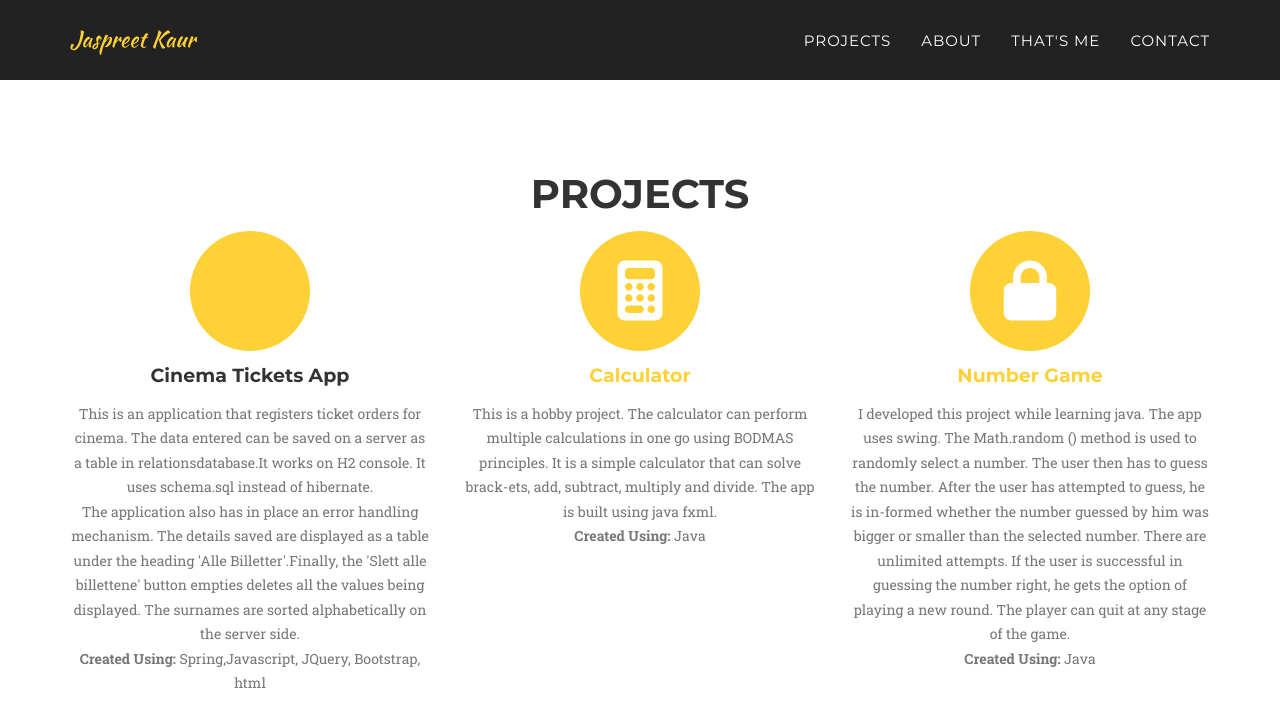
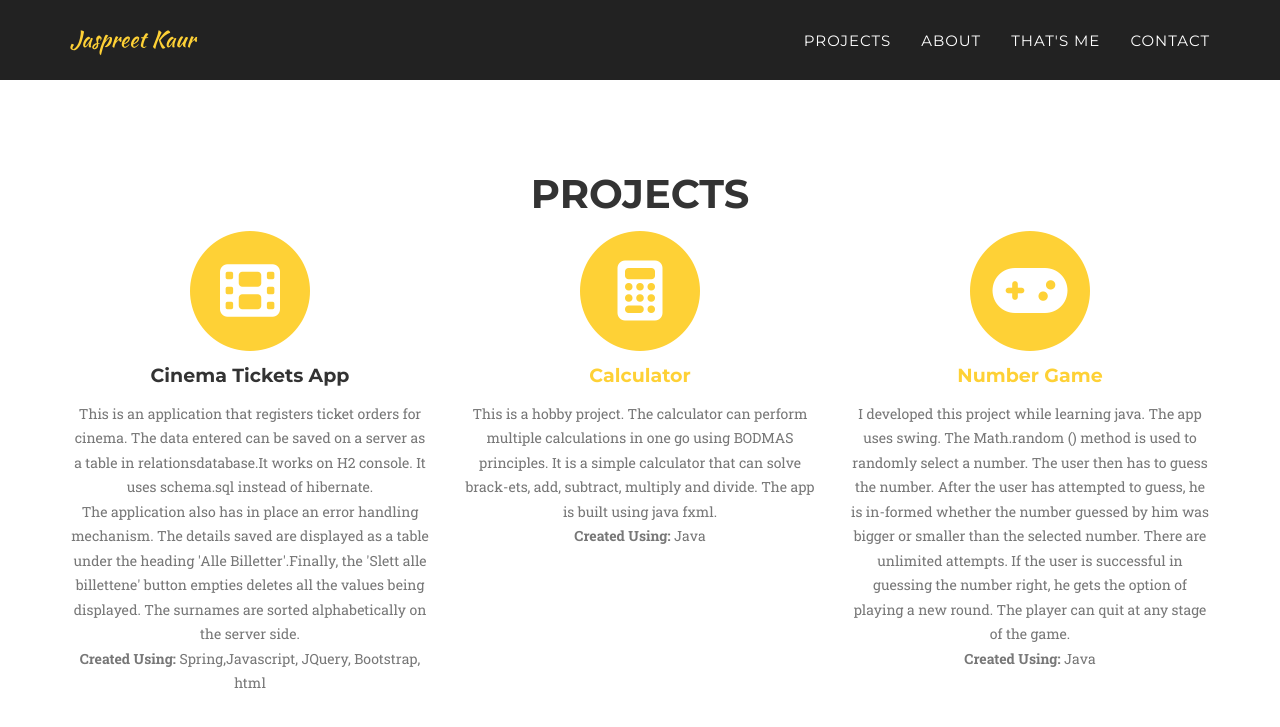
Before and after one commit to jas2908/jas2908.github.io, a Jekyll site: the page built from index.html, in a window 1280 px wide and 900 px high, scrolled down 736 px. Shown: the top 727 px of the window. Built offline with Jekyll 4.4.1, drawn with Linux system fonts in a browser that asks for light colours; nearby versions of some CDN libraries; some web fonts are replaced.

Commit message:
updated icons

```diff
--- a/_includes/services.html
+++ b/_includes/services.html
@@ -13,7 +13,7 @@
                     <span class="fa-stack fa-4x">
                         <i class="fa fa-circle fa-stack-2x text-primary"></i>
 <!--                        <i class="fa fa-shopping-cart fa-stack-1x fa-inverse"></i>-->
-                        <i class="fa-solid fa-film" fa-stack-1x fa-inverse></i>
+                        <i class="fa-solid fa-film fa-stack-1x fa-inverse"></i>
                     </span>
                     <h4 class="service-heading">Cinema Tickets App</h4>
                     <p class="text-muted">This is an application that registers ticket orders for cinema. The data entered can be saved on a server as a table in relationsdatabase.It works on H2 console. It uses schema.sql instead of hibernate.<br> The application also has in place an error handling mechanism. The details saved are displayed as a table under the heading 'Alle Billetter'.Finally, the 'Slett alle billettene' button empties deletes all the values being displayed. The surnames are sorted alphabetically on the server side.<br>
@@ -32,7 +32,8 @@
                 <div class="col-md-4">
                     <span class="fa-stack fa-4x">
                         <i class="fa fa-circle fa-stack-2x text-primary"></i>
-                        <i class="fa fa-lock fa-stack-1x fa-inverse"></i>
+<!--                        <i class="fa fa-lock fa-stack-1x fa-inverse"></i>-->
+                        <i class="fa-solid fa-gamepad fa-stack-1x fa-inverse"></i>
                     </span>
                     <h4 class="service-heading"><a href="https://github.com/jas2908/NumberGame"> Number Game</a></h4>
                     <p class="text-muted">I developed this project while learning java. The app uses swing. The Math.random () method is used to randomly select a number. The user then has to guess the number. After the user has attempted to guess, he is in-formed whether the number guessed by him was bigger or smaller than the selected number. There are unlimited attempts. If the user is successful in guessing the number right, he gets the option of playing a new round. The player can quit at any stage of the game.<br>
```
